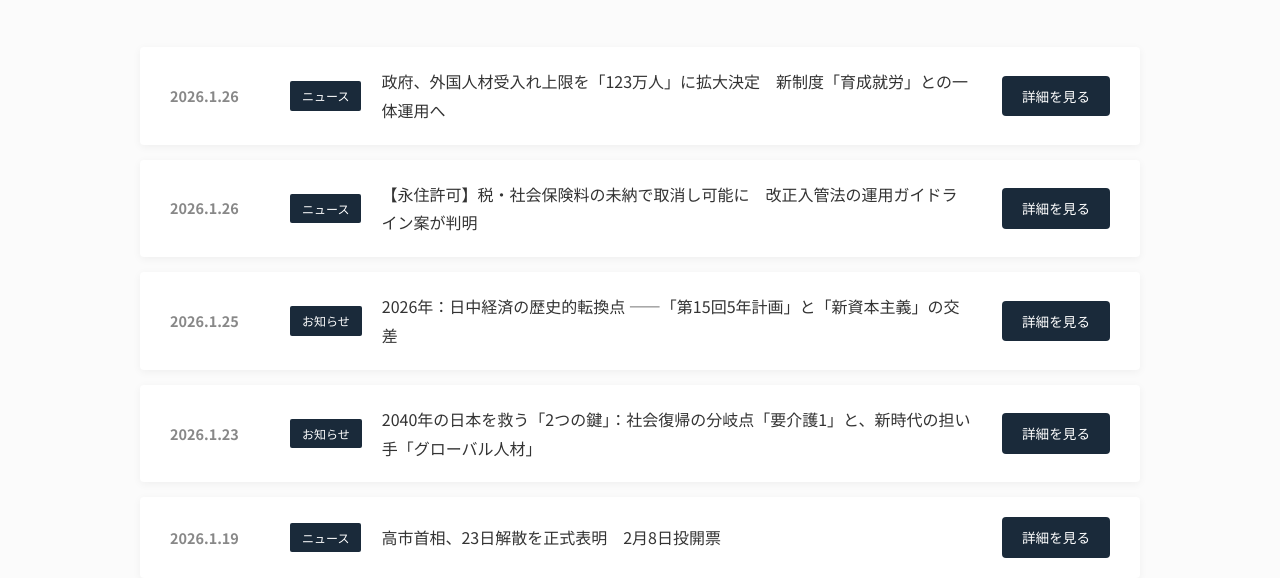
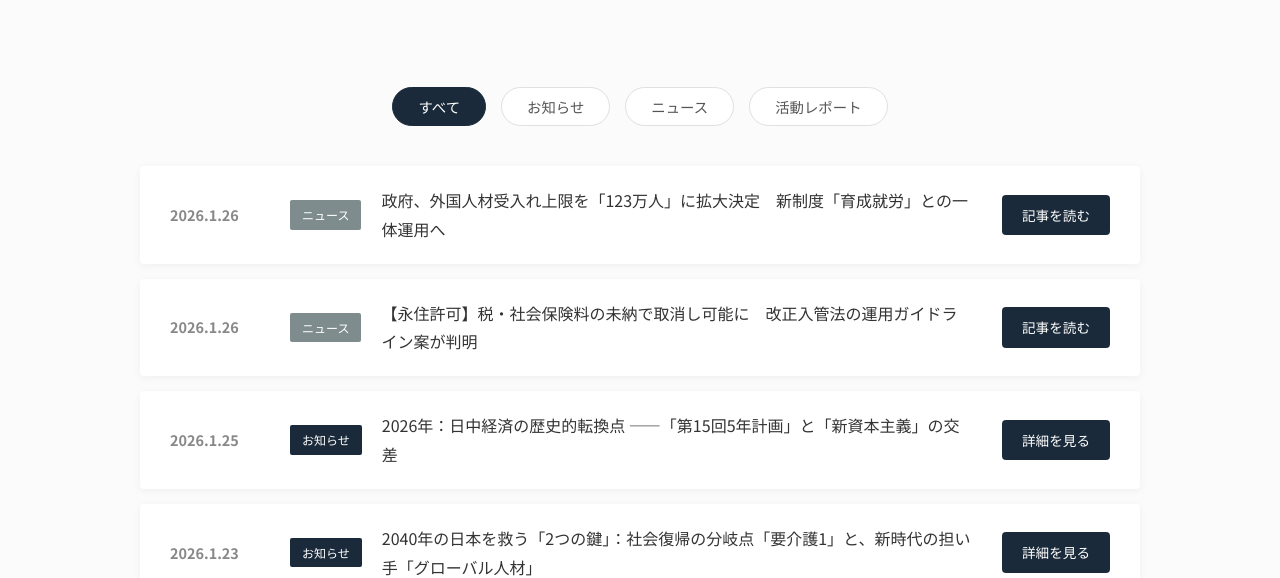
Before and after one commit to yangnan1987/yangnan1987.github.io, a plain HTML site: page news.html in a window 1280 px wide. Shown: the part 239-817 px from the top of the page. Drawn offline with Linux system fonts and the light colour scheme.

Commit message:
Add news filter tabs to news list page

```diff
--- a/news.html
+++ b/news.html
@@ -55,6 +55,30 @@
         .news-info { flex: 1; display: flex; align-items: center; gap: 20px; }
         .news-date { color: #888; font-size: 0.9rem; font-weight: bold; min-width: 100px; }
         .news-tag { background: #1a2a3a; color: white; padding: 4px 12px; font-size: 0.75rem; border-radius: 2px; white-space: nowrap; min-width: fit-content; }
+
+        /* Filter Buttons */
+        .news-filter-tabs { display: flex; justify-content: center; gap: 15px; margin-bottom: 40px; margin-top: 40px; flex-wrap: wrap; }
+        .filter-btn {
+            padding: 8px 25px;
+            border: 1px solid #e0e0e0;
+            background: #fff;
+            color: #555;
+            border-radius: 50px;
+            cursor: pointer;
+            transition: all 0.3s;
+            font-size: 0.9rem;
+        }
+        .filter-btn:hover, .filter-btn.active {
+            background: #1a2a3a;
+            color: #fff;
+            border-color: #1a2a3a;
+        }
+
+        /* Tag Colors */
+        .news-tag.tag-internal { background-color: #1a2a3a; color: #fff; }
+        .news-tag.tag-news { background-color: #7f8c8d; color: #fff; }
+        .news-tag.tag-event { background-color: #e67e22; color: #fff; }
+
         .news-title { font-size: 1rem; color: #333; flex: 1; }
 
         .news-link-btn {
@@ -171,6 +195,12 @@
 
 <div class="container">
     <h1>NEWS 一覧</h1>
+    <div class="news-filter-tabs">
+        <button class="filter-btn active" data-filter="all">すべて</button>
+        <button class="filter-btn" data-filter="internal">お知らせ</button>
+        <button class="filter-btn" data-filter="external">ニュース</button>
+        <button class="filter-btn" data-filter="event">活動レポート</button>
+    </div>
     <div id="full-news-list" class="news-full-list">加载中...</div>
 
     <div class="back-home">
@@ -179,29 +209,78 @@
 </div>
 
 <script>
-    fetch('news-data.json')
-        .then(response => response.json())
-        .then(data => {
+    let allNewsData = [];
+    let currentFilter = 'all';
+
+    // 根据 tag 返回对应的 CSS class
+    function getTagClass(tag) {
+        if (tag === 'お知らせ') return 'tag-internal';
+        if (tag === 'ニュース') return 'tag-news';
+        if (tag === '活動レポート') return 'tag-event';
+        return '';
+    }
+
+    // 渲染新闻列表
+    function renderNews(filter = 'all') {
         const container = document.getElementById('full-news-list');
         container.innerHTML = '';
-            data.forEach(item => {
+
+        let filteredData = allNewsData;
+        if (filter !== 'all') {
+            filteredData = allNewsData.filter(item => item.type === filter);
+        }
+
+        // 显示所有筛选后的新闻（列表页显示全部）
+        filteredData.forEach(item => {
             // 根据 type 判断链接方式
             const linkHref = item.type === 'internal'
                 ? `news-detail.html?id=${item.id}`
-                    : item.url;
+                : (item.url || '#');
             const linkTarget = item.type === 'internal' ? '' : 'target="_blank"';
+            const linkText = item.type === 'internal' ? '詳細を見る' : '記事を読む';
+            const tagClass = getTagClass(item.tag);
 
             const html = `
                 <div class="news-card">
                     <div class="news-info">
                         <span class="news-date">${item.date}</span>
-                            <span class="news-tag">${item.tag}</span>
+                        <span class="news-tag ${tagClass}">${item.tag}</span>
                         <div class="news-title">${item.title}</div>
                     </div>
-                        <a href="${linkHref}" class="news-link-btn" ${linkTarget}>詳細を見る</a>
+                    <a href="${linkHref}" class="news-link-btn" ${linkTarget}>${linkText}</a>
                 </div>`;
             container.innerHTML += html;
         });
+
+        // 如果没有数据，显示提示
+        if (filteredData.length === 0) {
+            container.innerHTML = '<div style="text-align: center; padding: 40px; color: #888;">該当するニュースがありません。</div>';
+        }
+    }
+
+    // 初始化
+    fetch('news-data.json')
+        .then(response => response.json())
+        .then(data => {
+            allNewsData = data;
+            renderNews('all');
+
+            // 绑定筛选按钮事件
+            document.querySelectorAll('.filter-btn').forEach(btn => {
+                btn.addEventListener('click', function() {
+                    // 移除所有 active 类
+                    document.querySelectorAll('.filter-btn').forEach(b => b.classList.remove('active'));
+                    // 添加当前按钮的 active 类
+                    this.classList.add('active');
+                    // 获取筛选类型
+                    currentFilter = this.getAttribute('data-filter');
+                    // 重新渲染
+                    renderNews(currentFilter);
+                });
+            });
+        })
+        .catch(err => {
+            document.getElementById('full-news-list').innerHTML = 'ニュースの読み込みに失敗しました。';
         });
 </script>
 
```
Lines whose indentation alone changed are shown as unchanged.
